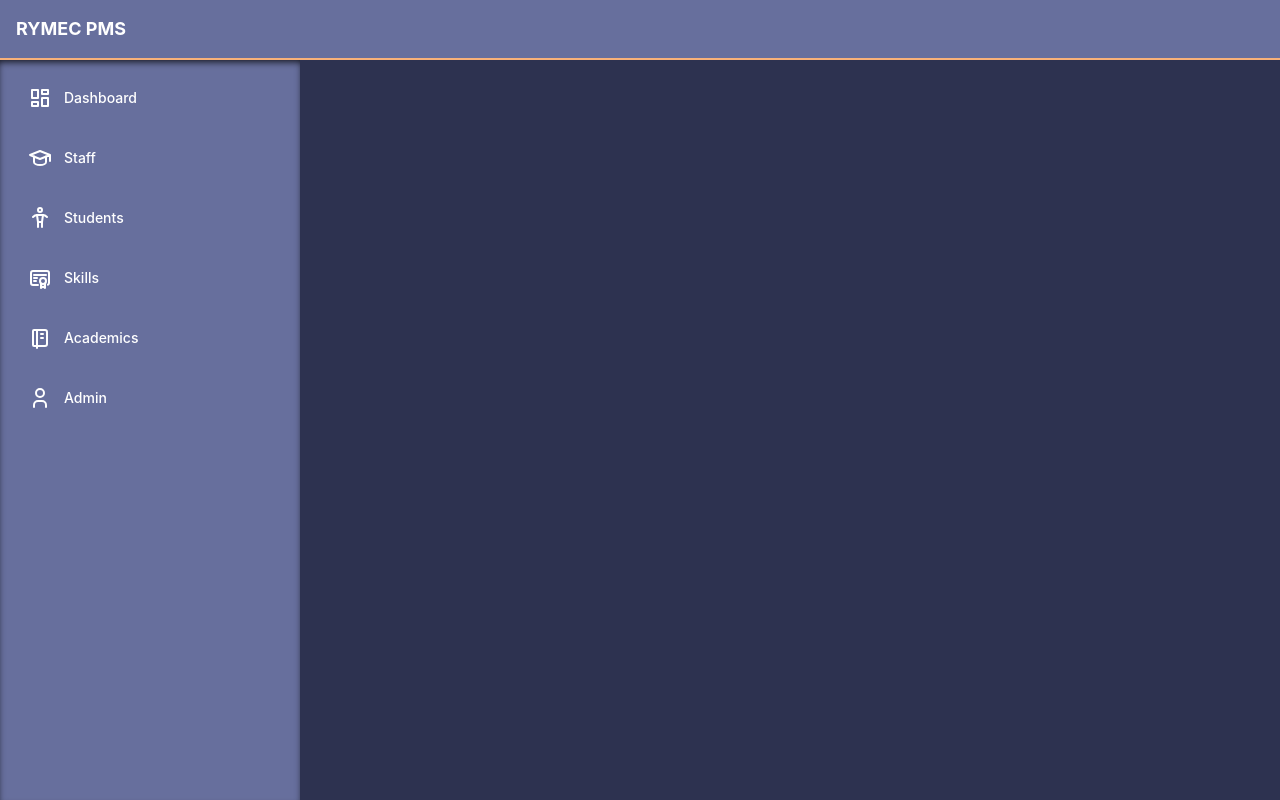
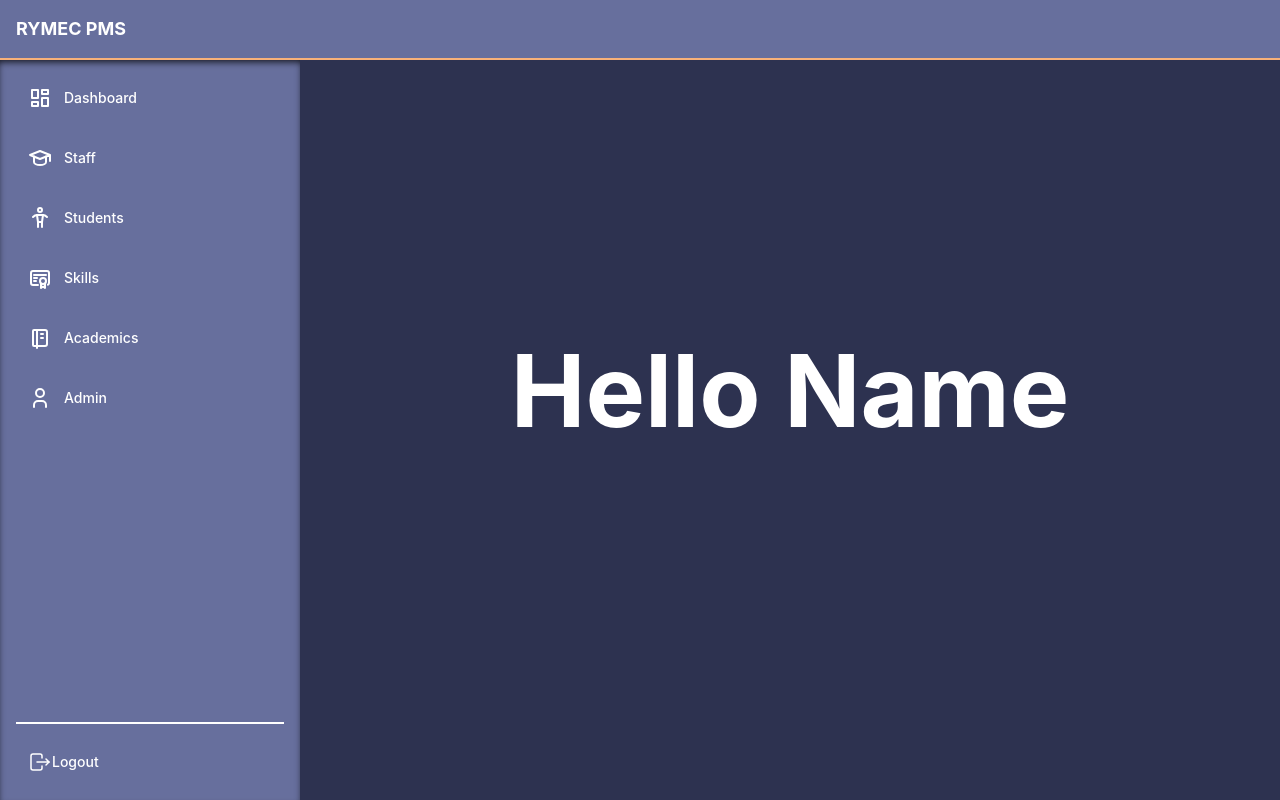
Before and after one commit to rgdev-03/Mini_project, a React (Vite) app: page /facultyland in a window 1280 px wide. Built offline with nearby package versions, Linux system fonts and the light colour scheme.

Commit message:
commited

```diff
--- a/src/components/staffnav/staffnav.tsx
+++ b/src/components/staffnav/staffnav.tsx
@@ -8,6 +8,8 @@ import {
   IconNotebook,
   IconBrandMinecraft,
   IconUser,
+  IconSwitchHorizontal,
+  IconLogout,
 } from '@tabler/icons-react';
 import classes from '../stunav/Navbar.module.css';
 import { Link } from 'react-router-dom';
@@ -36,9 +38,15 @@ export function StaffNavBar() {
             <NavLink leftSection={<IconNotebook />} label="Academics" className={classes.link} />
           </Link>
           <Link to="/admin">
-            <NavLink leftSection={<IconUser/>} label="Admin" className={classes.link} />
+            <NavLink leftSection={<IconUser />} label="Admin" className={classes.link} />
           </Link>
         </Group>
+      </div>
+      <div className={classes.footer}>
+        <Link to="/" className={classes.link}>
+          <IconLogout className={classes.linkIcon} stroke={1.5} />
+          <span>Logout</span>
+        </Link>
       </div>
     </nav>
   );
--- a/src/components/stunav/Navbar.module.css
+++ b/src/components/stunav/Navbar.module.css
@@ -21,7 +21,7 @@ box-shadow:0 4px 7px -2px inset  rgb(0, 0, 0,0.8);
 .footer {
   padding-top: var(--mantine-spacing-md);
   margin-top: var(--mantine-spacing-md);
-  border-top: rem(1px) solid var(--mantine-color-blue-7);
+  border-top: 2px solid #ffff;
 }
 
 .version {
--- a/src/components/stunav/Navbar.tsx
+++ b/src/components/stunav/Navbar.tsx
@@ -60,6 +60,13 @@ export function NavBar() {
         </Link> */}
         </Group>
       </div>
+
+      <div className={classes.footer}>
+        <Link to="/" className={classes.link} >
+          <IconLogout className={classes.linkIcon} stroke={1.5} />
+          <span>Logout</span>
+        </Link>
+      </div>
     </nav>
   );
 }
--- a/src/pages/Student/StuLanding.tsx
+++ b/src/pages/Student/StuLanding.tsx
@@ -20,11 +20,6 @@ import { useEffect, useState } from 'react';
 import { getStdID } from '@/utils/fetchStdID';
 // import jwt from 'jsonwebtoken'; // Import jsonwebtoken library
 
-
-
-
-
-
 const academics: TableData = {
   head: ['SEMESTER', 'SGPA'],
   body: [
@@ -39,6 +34,7 @@ const academics: TableData = {
     [1, 8.9],
   ],
 };
+
 const acheviments: TableData = {
   head: ['Certificate-Name', 'Organization', 'Issued-date'],
   body: [
@@ -162,6 +158,11 @@ export function StudentLanding() {
         <NavBar />
       </AppShell.Navbar>
       <AppShell.Main c="white">
+        <Group justify="center">
+          <Title order={2}>
+            Hello Name
+          </Title>
+        </Group>
         <Group justify="space-between">
           <Box className={classes.box}>
             <Text>Name:     {studentData && studentData[0].name}</Text>
@@ -172,7 +173,6 @@ export function StudentLanding() {
         </Group>
         <Grid>
           <Grid.Col span={{ base: 12, md: 8, lg: 6 }}>
-            {' '}
             <Card className={classes.card}>
               <Title order={3} ta="center" mb="md">
                 Academics
--- a/src/pages/staff/facultyland.tsx
+++ b/src/pages/staff/facultyland.tsx
@@ -34,7 +34,13 @@ export function FacultyLand() {
         <StaffNavBar />
       </AppShell.Navbar>
 
-      <AppShell.Main></AppShell.Main>
+      <AppShell.Main>
+      <Group justify="center" mt={250} >
+        <Title fz="100" c="#ffff">
+          Hello Name
+        </Title>
+      </Group>
+      </AppShell.Main>
     </AppShell>
   );
 }
```
